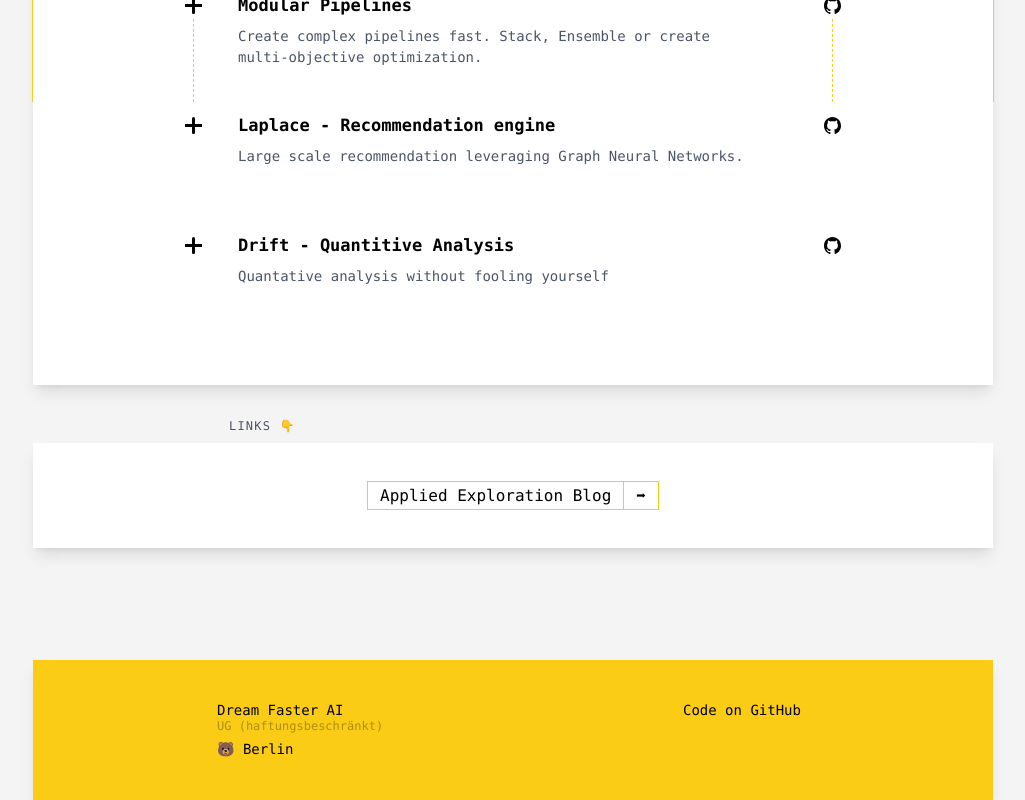
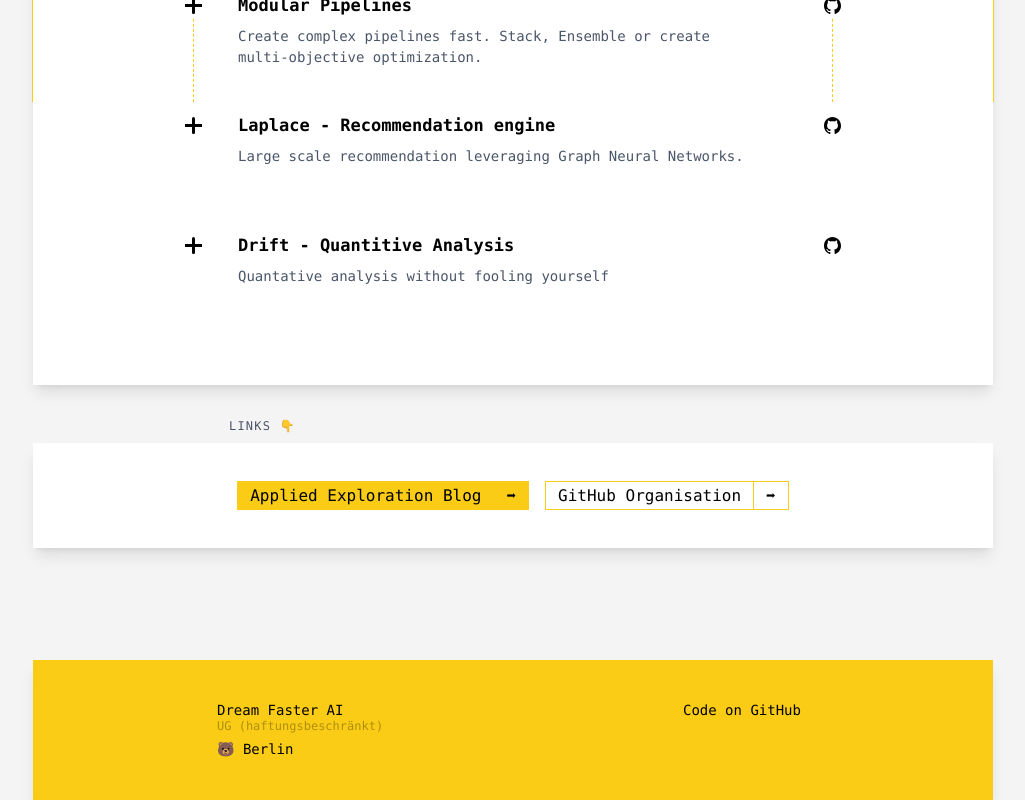
Before and after one commit to dream-faster/dream-faster-landing, a Next.js app: page / in a window 1280 px wide. Shown: the part 698-1498 px from the top of the page, without its empty margins (127-1152 px from the left). Built offline with nearby package versions, Linux system fonts and the light colour scheme.

Commit message:
feat: Added github link

```diff
--- a/src/pages/index.tsx
+++ b/src/pages/index.tsx
@@ -35,7 +35,13 @@
           <MajorButton
             text="Applied Exploration Blog"
             link="https://www.appliedexploration.com/"
-            external={true}
+            external
+            primary
+          />
+          <MajorButton
+            text="GitHub Organisation"
+            link="https://github.com/applied-exploration"
+            external
           />
           {/* <MajorButton sibling external />
           <MajorButton sibling external /> */}
```
